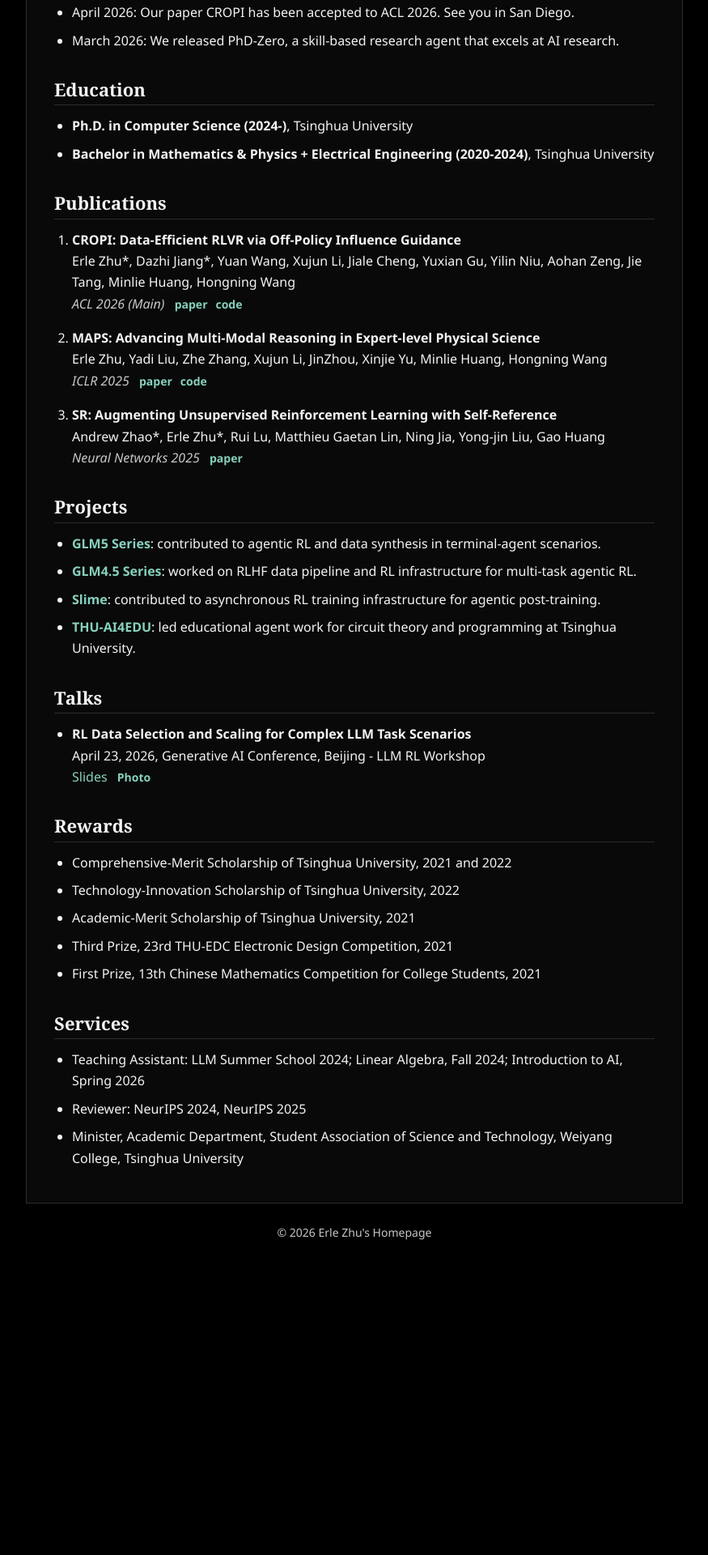
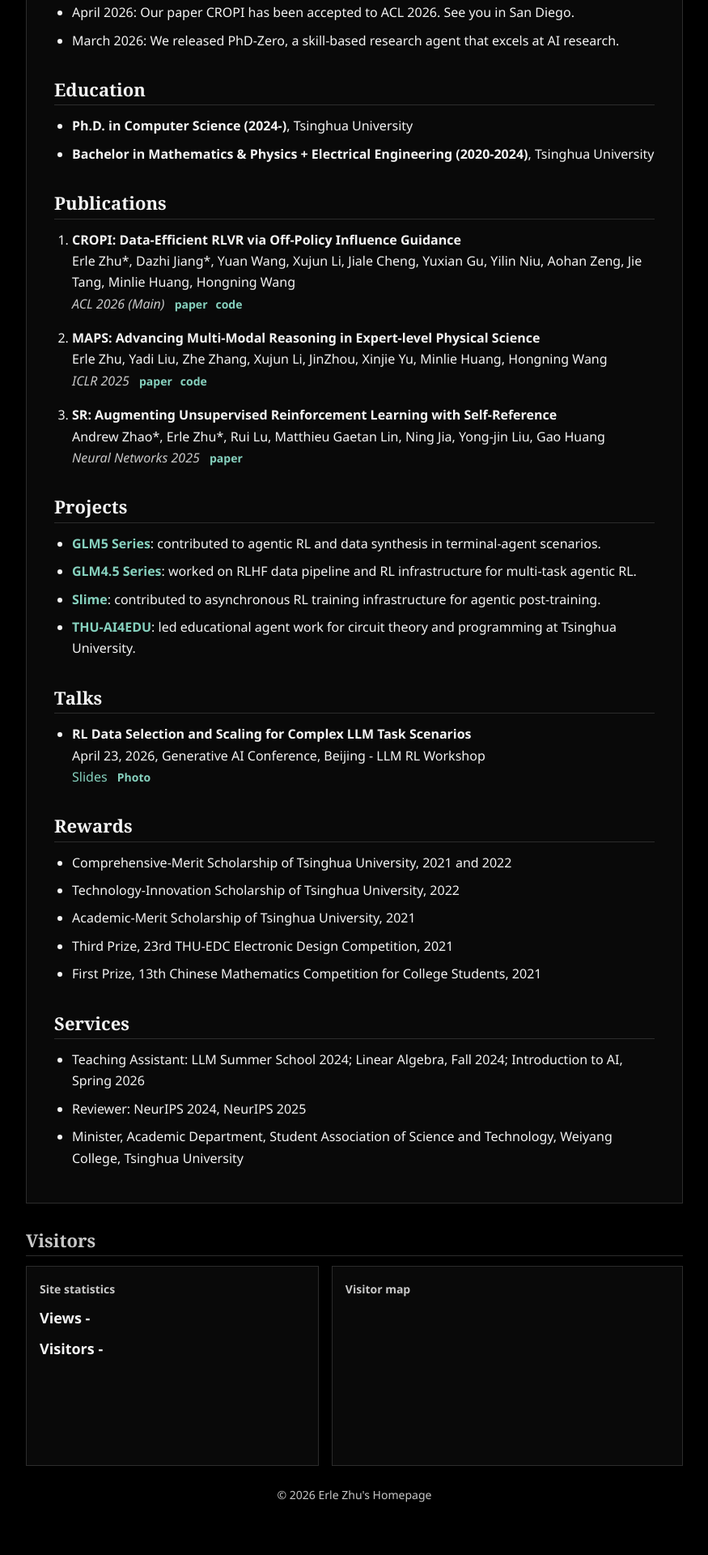
Before and after one commit to erlezhu02/erlezhu02.github.io, a Jekyll site: the page built from index.md, in a window 1280 px wide. Shown: the part 670-2590 px from the top of the page at 81% size, without its empty margins (202-1077 px from the left). Built offline with Jekyll 4.4.1, drawn with Linux system fonts in a browser that asks for light colours; before the commit the page ends 2265 px from its top, so only the background shows below that.

Commit message:
Add visitor stats and map

```diff
--- a/_layouts/default.html
+++ b/_layouts/default.html
@@ -33,6 +33,26 @@
       </main>
 
       <footer class="site-footer">
+        <section class="visitor-panel" aria-labelledby="visitors-heading">
+          <h2 id="visitors-heading">Visitors</h2>
+          <div class="visitor-grid">
+            <div class="visitor-card">
+              <p class="visitor-label">Site statistics</p>
+              <p class="visitor-metric">Views <span id="busuanzi_value_site_pv">-</span></p>
+              <p class="visitor-metric">Visitors <span id="busuanzi_value_site_uv">-</span></p>
+            </div>
+            <div class="visitor-card visitor-map-card">
+              <p class="visitor-label">Visitor map</p>
+              <div class="visitor-map">
+                <script id="_wauvt9">
+                  var _wau = _wau || [];
+                  _wau.push(["map", "ssyvjc8jlu", "vt9", "300", "180", "night", "cross-pink"]);
+                </script>
+                <script async src="//waust.at/m.js"></script>
+              </div>
+            </div>
+          </div>
+        </section>
         <p>© {{ site.time | date: '%Y' }} {{ site.title }}</p>
       </footer>
     </div>
@@ -62,5 +82,23 @@
         syncButton();
       })();
     </script>
+    <script>
+      (async function () {
+        try {
+          var res = await fetch("https://bsz.saop.cc/api", {
+            method: "POST",
+            credentials: "include",
+            headers: { "x-bsz-referer": location.href }
+          });
+          var payload = await res.json();
+          if (payload && payload.success && payload.data) {
+            document.getElementById("busuanzi_value_site_pv").textContent = payload.data.site_pv;
+            document.getElementById("busuanzi_value_site_uv").textContent = payload.data.site_uv;
+          }
+        } catch (error) {
+          console.error("Visitor stats unavailable", error);
+        }
+      })();
+    </script>
   </body>
 </html>
--- a/assets/css/style.css
+++ b/assets/css/style.css
@@ -193,6 +193,49 @@ em {
   text-align: center;
 }
 
+.visitor-panel {
+  margin-bottom: 24px;
+  padding-top: 8px;
+  text-align: left;
+}
+
+.visitor-panel h2 {
+  margin-top: 0;
+}
+
+.visitor-grid {
+  display: grid;
+  grid-template-columns: 1fr 1.2fr;
+  gap: 16px;
+}
+
+.visitor-card {
+  border: 1px solid var(--line);
+  background: var(--paper);
+  padding: 16px;
+}
+
+.visitor-label {
+  margin: 0 0 10px;
+  color: var(--muted);
+  font-size: 14px;
+  font-weight: 600;
+}
+
+.visitor-metric {
+  margin: 8px 0;
+  color: var(--ink);
+  font-size: 18px;
+  font-weight: 700;
+}
+
+.visitor-map {
+  min-height: 180px;
+  display: flex;
+  align-items: center;
+  justify-content: center;
+}
+
 @media (max-width: 680px) {
   .site-shell {
     padding: 24px 14px;
@@ -207,6 +250,10 @@ em {
     padding: 22px;
   }
 
+  .visitor-grid {
+    grid-template-columns: 1fr;
+  }
+
   .profile {
     grid-template-columns: 1fr;
   }
```
